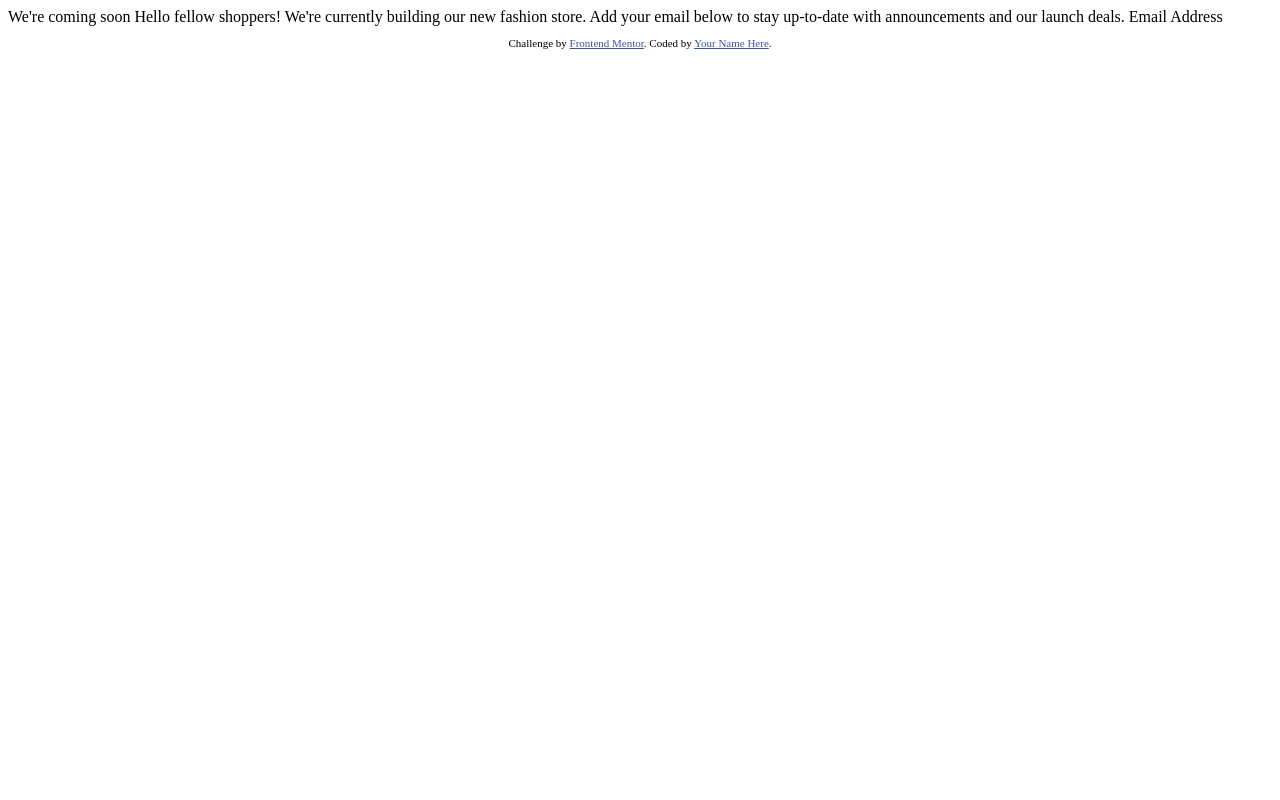
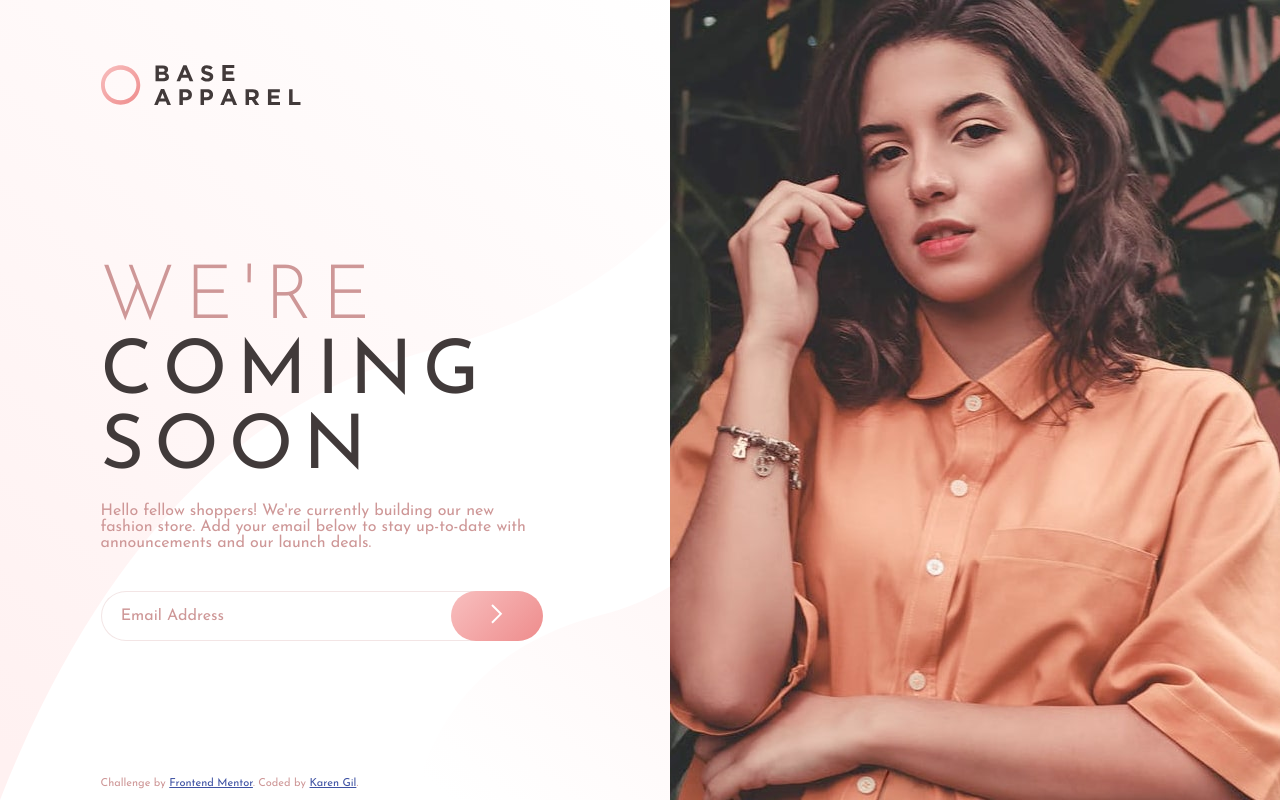
Before and after one commit to soyalbanisgil/apparel-coming-soon-page, a website: page index.html in a window 1280 px wide. Drawn offline with Linux system fonts and the light colour scheme.

Commit message:
layout and main style of the page

```diff
--- a/index.html
+++ b/index.html
@@ -7,27 +7,40 @@
   <link rel="icon" type="image/png" sizes="32x32" href="./images/favicon-32x32.png">
 
   <title>Frontend Mentor | Base Apparel coming soon page</title>
+  <link rel="stylesheet" href="./css/styles.css">
 
   <!-- Feel free to remove these styles or customise in your own stylesheet 👍 -->
   <style>
-    .attribution { font-size: 11px; text-align: center; }
+    .attribution { font-size: 11px; margin-top: 6rem;}
     .attribution a { color: hsl(228, 45%, 44%); }
   </style>
 </head>
 <body>
 
-  We're coming soon
+  <main>
+    <div class="main-content">
+      <div class="content container">
+        <img src="./images/logo.svg" alt="base apparel logo" class="logo">
+        <div class="hero-text">
+          <h1>We're <span>coming soon</span></h1>
+          <p>Hello fellow shoppers! We're currently building our new fashion store. Add your email below to stay up-to-date with announcements and our launch deals.</p>
+          <form class="signup">
+            <input type="email" placeholder="Email Address">
+            <button class="btn" type="submit"><img src="./images/icon-arrow.svg" alt="arrow icon"></button>
+          </form>
+        </div>
+        <div>
+          <p class="attribution">
+            Challenge by <a href="https://www.frontendmentor.io?ref=challenge" target="_blank">Frontend Mentor</a>.
+            Coded by <a href="https://github.com/soyalbanisgil">Karen Gil</a>.
+          </p>
+        </div>
+      </div>
+      <img class="hero-img" src="./images/hero-desktop.jpg" alt="woman">
+    </div>
+  </main>
 
-  Hello fellow shoppers! We're currently building our new fashion store.
-  Add your email below to stay up-to-date with announcements and our launch deals.
 
-  Email Address
-
-  <footer>
-    <p class="attribution">
-      Challenge by <a href="https://www.frontendmentor.io?ref=challenge" target="_blank">Frontend Mentor</a>.
-      Coded by <a href="#">Your Name Here</a>.
-    </p>
-  </footer>
+  <script src="./js/app.js"></script>
 </body>
 </html>
--- /dev/null
+++ b/js/app.js
@@ -0,0 +1 @@
+console.log('This is the second challenge from frontendmentor.io');
--- /dev/null
+++ b/sass/_base.sass
@@ -0,0 +1,63 @@
+//COLORS
+$main-red: hsl(0, 36%, 70%)
+$soft-red: hsl(0, 93%, 68%)
+$dark-gray: hsl(0, 6%, 24%)
+$main-gradient: linear-gradient(135deg, hsl(0, 0%, 100%), hsl(0, 100%, 98%))
+$second-gradient: linear-gradient(135deg, hsl(0, 80%, 86%), hsl(0, 74%, 74%))
+
+//BASE CSS
+body
+    margin: 0
+    padding: 0
+    box-sizing: border-box
+    font-size: 16px
+    font-family: Josefin Sans Light
+
+.container
+    width:70%
+    max-width: 80%
+    margin: 0 auto
+
+.main-content
+    display: grid
+    grid-template-columns: 1.5fr 0.5fr
+    background-image: url(../images/bg-pattern-desktop.svg)
+
+.content
+    display: flex
+    flex-direction: column
+    justify-content: space-between
+    img.hero-img
+        width: 100%
+        justify-self: end
+
+.logo
+    margin: 4rem 0
+    width: 200px
+
+//FONTS
+@font-face
+    font-family: Josefin Sans Light
+    src: url(../fonts/JosefinSans-Light.ttf)
+
+@font-face
+    font-family: Josefin Sans Regular
+    src: url(../fonts/JosefinSans-Regular.ttf)
+
+h1
+    font-weight: 100
+    font-size: 4.7rem
+    text-transform: uppercase
+    color: $main-red
+    letter-spacing: 10px
+    margin-bottom: 1rem
+
+span
+    font-family: Josefin Sans Regular
+    color: $dark-gray
+    display: block
+
+p
+    color: $main-red
+    font-family: Josefin Sans Regular
+    width: 450px
--- /dev/null
+++ b/sass/_form.sass
@@ -0,0 +1,24 @@
+form
+    display: flex
+    margin-top: 2.5rem
+    input
+        padding: 1rem 1.2rem
+        border: solid 1px #ce97973f
+        color: $main-red
+        border-radius: 50px
+        width: 400px
+        position: relative
+        font-family: Josefin Sans Regular
+        font-size: 1rem
+        outline: none
+    ::placeholder
+        color: $main-red
+    .btn
+        background-image: $second-gradient
+        border: none
+        padding: 0.85rem 2.5rem
+        border-radius: 50px
+        outline: none
+        cursor: pointer
+        position: absolute
+        transform: translateX(350px)
--- /dev/null
+++ b/sass/main.sass
@@ -0,0 +1,3 @@
+@import _base
+@import _heroText
+@import _form
```
Also changed, not shown: package.json (added, +12 -0 lines), css/styles.css (added), fonts/JosefinSans-Light.ttf (added), fonts/JosefinSans-Regular.ttf (added), sass/_heroText.sass (added), 1 other file.
